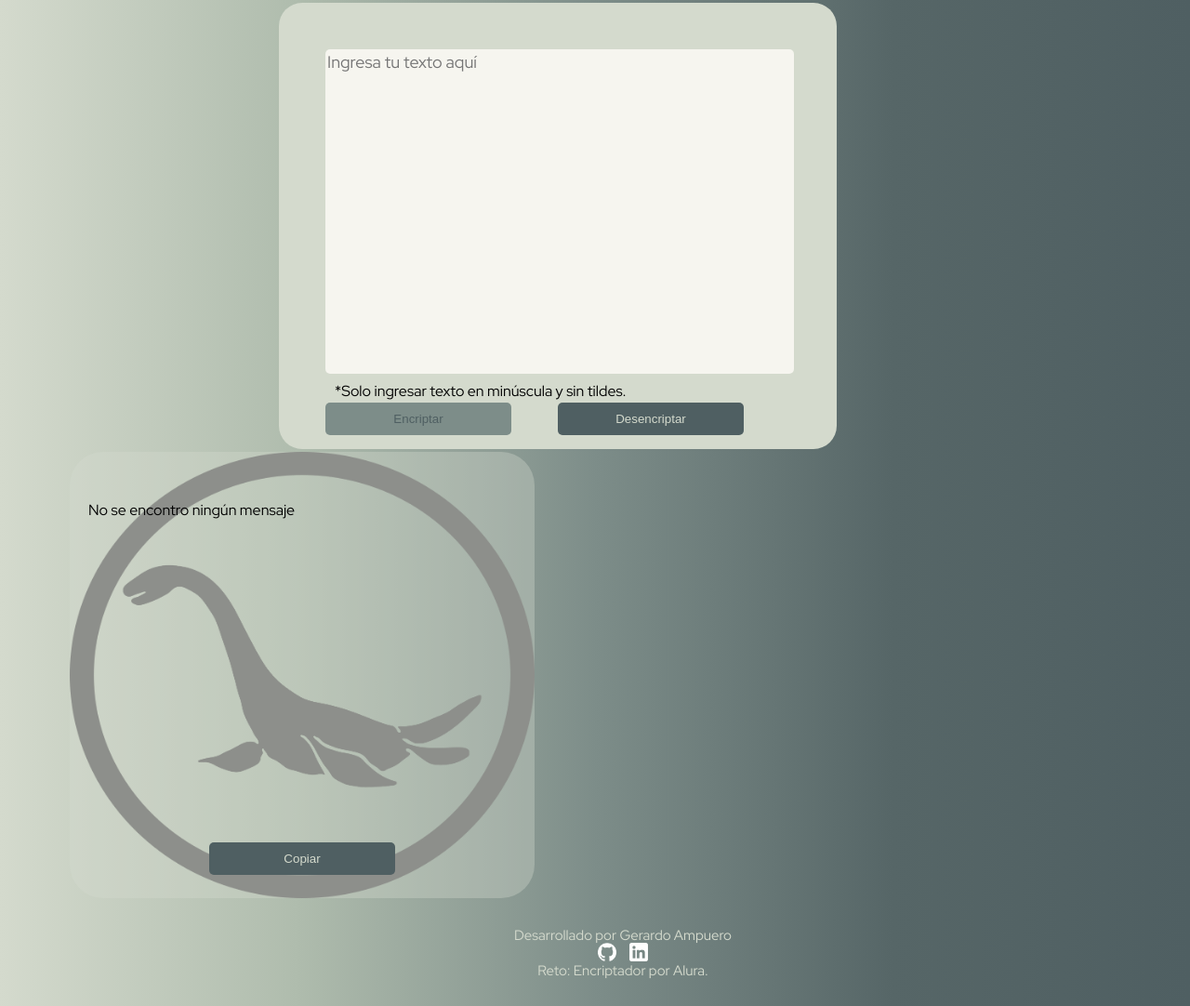
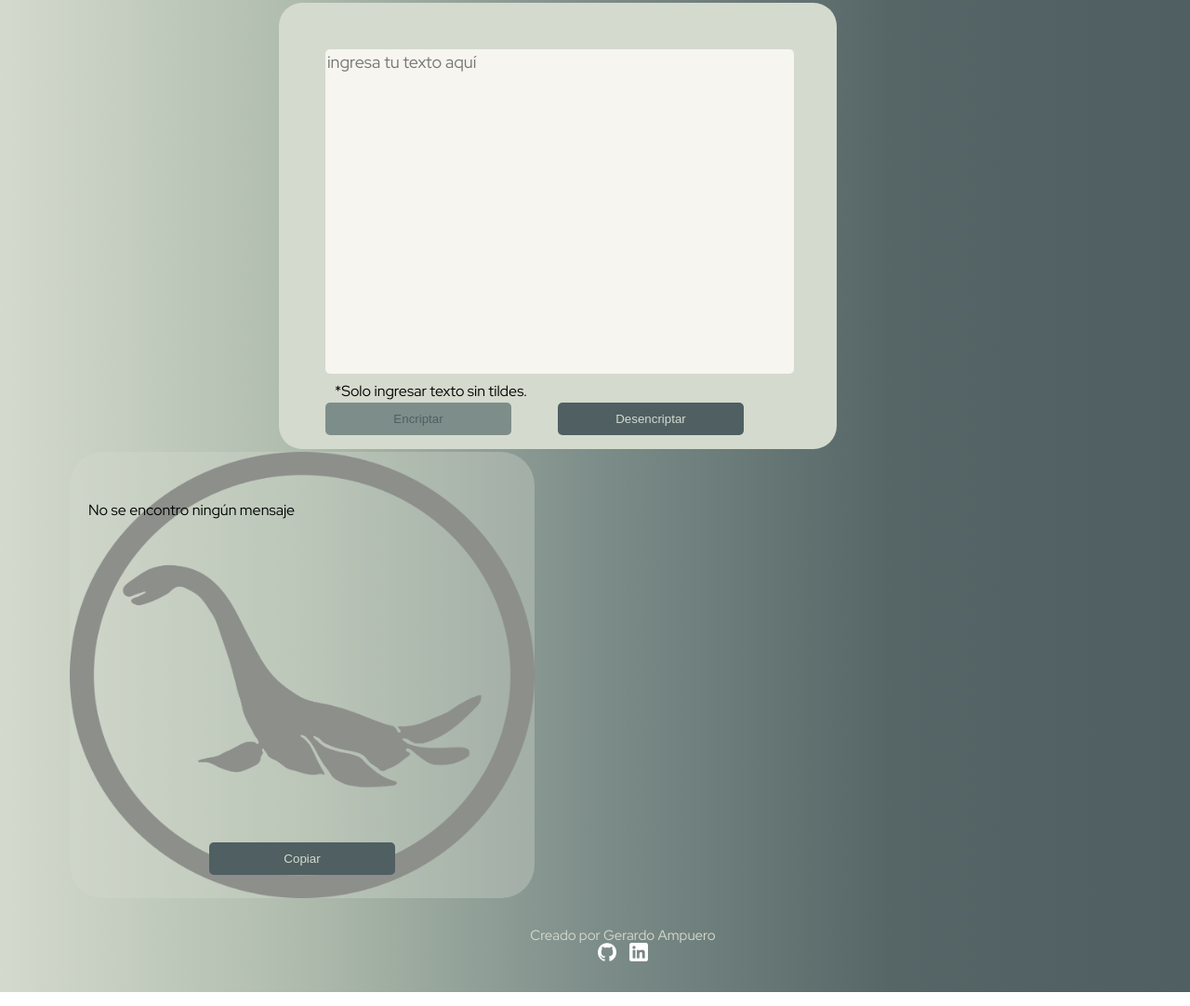
Before and after one commit to Argofisto/Encriptador, a plain HTML site: page index.html in a window 1280 px wide. Shown: the part 220-1302 px from the top of the page at 93% size. Drawn offline with Linux system fonts and the light colour scheme.

Commit message:
Corrección de bloque ingreso de texto-Footer

```diff
--- a/index.html
+++ b/index.html
@@ -17,8 +17,8 @@
     </header>
     <main>
         <div class="bloque-izquierda">
-            <textarea cols="80" rows="15" id="input-texto" class="input-texto" placeholder="Ingresa tu texto aquí"></textarea>
-            <p>*Solo ingresar texto en minúscula y sin tildes.</p>
+            <textarea cols="80" rows="15" id="input-texto" class="input-texto" placeholder="Ingresa tu texto aquí" style="text-transform:lowercase;" pattern="[a-z]"></textarea>
+            <p>*Solo ingresar texto sin tildes.</p>
             <div class="botones">
                 <button class="encriptar-b" onclick="encriptar_o_desencriptar(true)">Encriptar</button>
                 <button class="desencriptar-b" onclick="encriptar_o_desencriptar(false)">Desencriptar</button>
@@ -35,10 +35,9 @@
           </div>
     </main>
     <footer>
-        <p>Desarrollado por Gerardo Ampuero</p>
+        <p>Creado por Gerardo Ampuero</p>
         <a href="https://github.com/Argofisto" target="_blank"><img class="logo_github" src="imagenes/githubLogo.png" alt="logo github"></a>
         <a href="https://www.linkedin.com/in/gerardo-sebastián-ampuero-ampuero/" target="_blank"><img class="logo_linkedIn" src="imagenes/linkedinLogo.png" alt="logo linkedIn"></a>
-        <p>Reto: Encriptador por Alura.</p>
     </footer>
     <script src="script.js"></script>
 </body>
```
